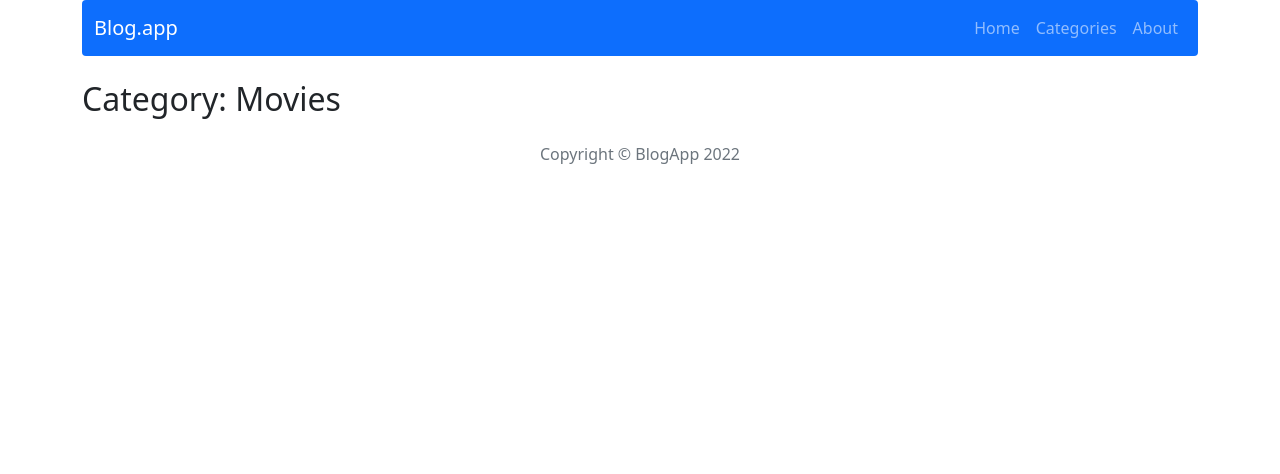
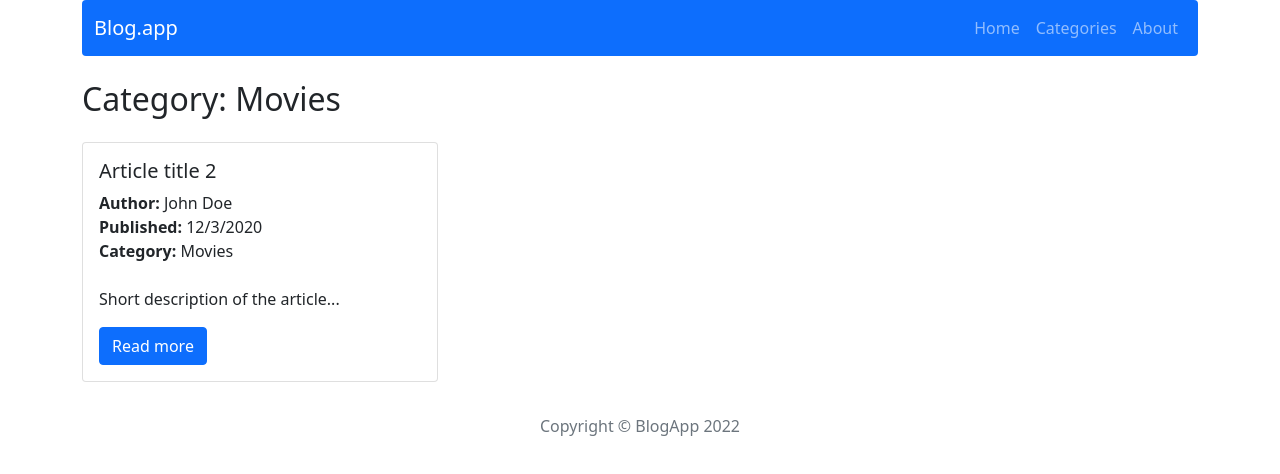
Before and after one commit to Jnlietta/react-blog, a React (Create React App) app: page /category/movies in a window 1280 px wide. Shown: the top 474 px of the page. Built offline with nearby package versions, Linux system fonts and the light colour scheme.

Commit message:
Render filtred posts in Category

```diff
--- a/src/components/features/Category/Category.js
+++ b/src/components/features/Category/Category.js
@@ -1,14 +1,19 @@
 import { useSelector } from 'react-redux';
 import styles from './Category.module.scss';
 import { getPostByCategory } from '../../../redux/postsRedux';
+import { Button, Card, Col, Row } from 'react-bootstrap';
+import { NavLink } from 'react-router-dom';
+import dateToStr from '../../../utils/dateToStr';
 
 const Category = () => {
     const categoryFromPath = window.location.pathname.split('/').filter(Boolean).pop();
-    const post = useSelector(state => getPostByCategory(state, categoryFromPath));
+    const categoryPosts = useSelector(state => getPostByCategory(state, categoryFromPath));
 
-    console.log(post);
+    const dateString = date => {
+        return  dateToStr(date);
+    };
 
-    if(!post) return(
+    if(!categoryPosts) return(
         <div>
             <h2 className={styles.header}>Category: <span>{categoryFromPath}</span></h2>
             <p>No posts in this category...</p>
@@ -17,6 +22,25 @@ const Category = () => {
     else return(
             <div>
                 <h2 className={styles.header}>Category: <span>{categoryFromPath}</span></h2>
+                <Row xs={1} sm={2} md={3}>
+                {categoryPosts.map(post=>(
+                    <Col key={post.id} className="mb-2">
+                        <Card style={{ width: '100%'}}>
+                            <Card.Body>
+                                <Card.Title className={styles.title}>{post.title}</Card.Title>
+                                <Card.Text>
+                                    <p className="mb-0"><span>Author: </span>{post.author}</p>
+                                    <p className="mb-0"><span>Published: </span>{dateString(post.publishedDate)}</p>
+                                    <p className="mb-0"><span>Category: </span>{post.category}</p>
+                                    <br />
+                                    <p className="mb-0">{post.shortDescription}</p>
+                                </Card.Text>
+                                <Button variant="primary" as={NavLink} to={"/post/" + post.id}>Read more</Button>
+                            </Card.Body>
+                        </Card>
+                    </Col>
+                ))}
+                </Row>
             </div>
     );
 };
```
